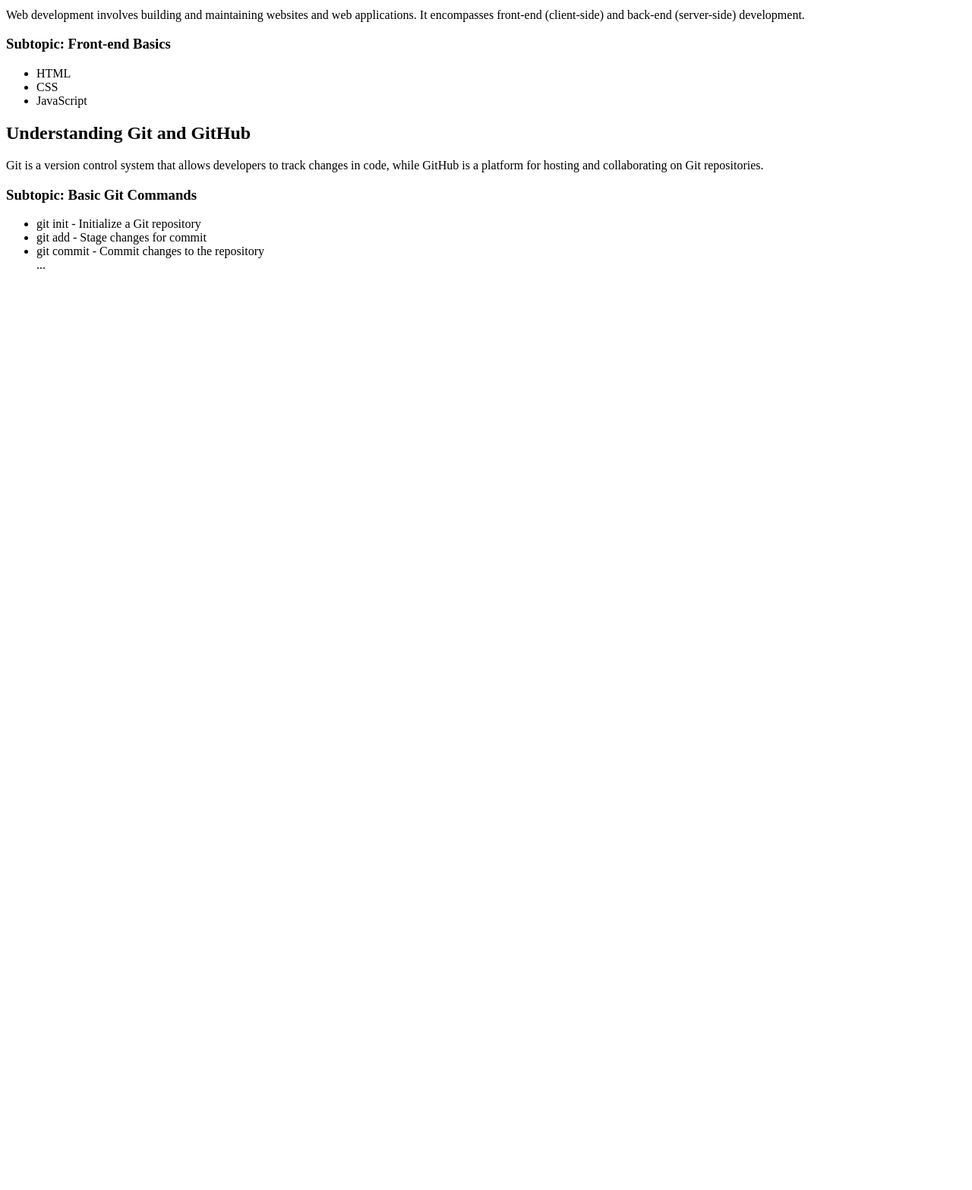
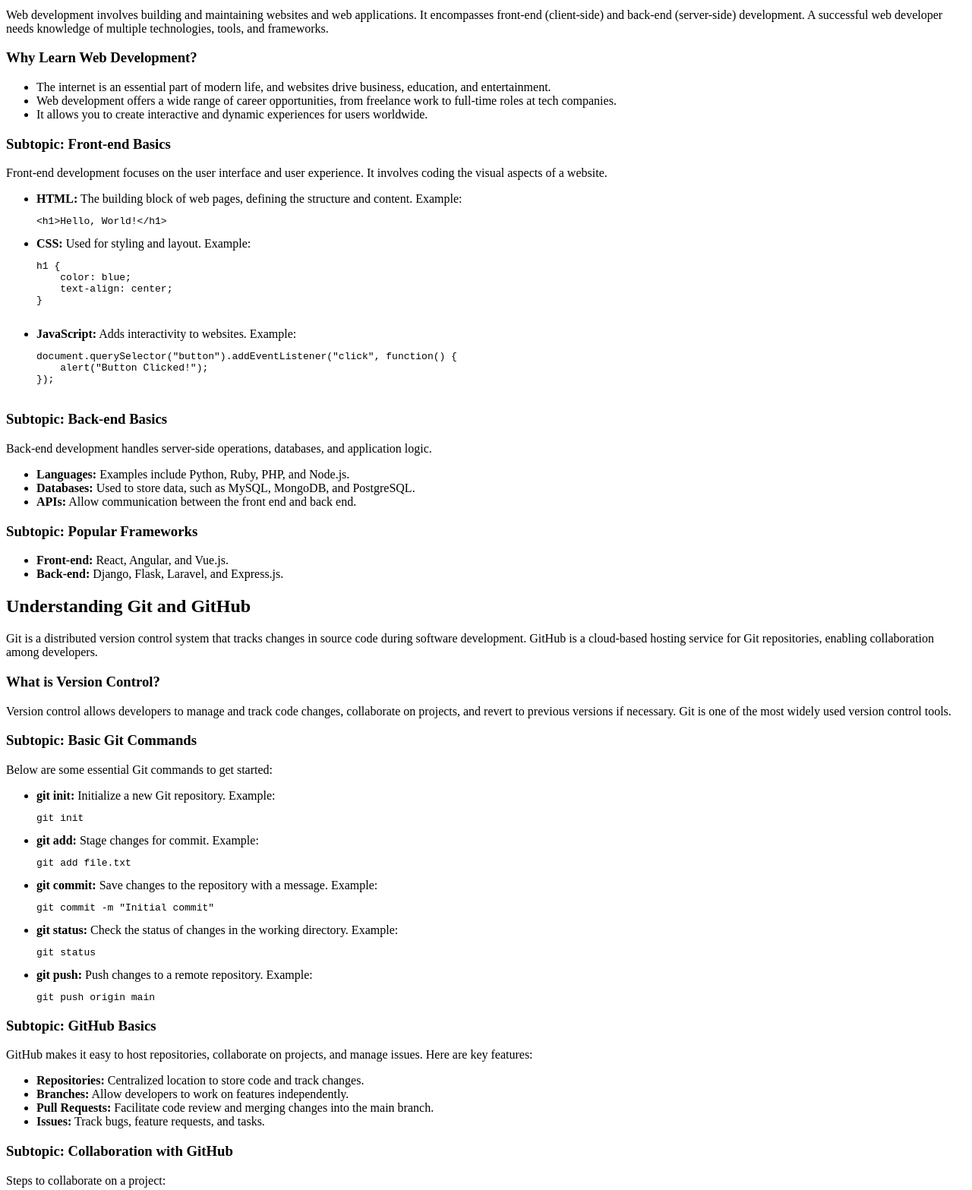
Before and after one commit to a0311759/Blog, a plain HTML site: page index.html in a window 1280 px wide. Shown: the part 2420-3987 px from the top of the page at 76% size. Before the commit the page ends 2794 px from the top, so only its background shows below. Drawn offline with Linux system fonts and the light colour scheme.

Commit message:
Update index.html

```diff
--- a/index.html
+++ b/index.html
@@ -162,27 +162,119 @@
         <!-- Topic 3: Web Development -->
         <div class="topic" id="web-development">
     <h2>Getting Started with Web Development</h2>
-            <p>Web development involves building and maintaining websites and web applications. It encompasses front-end (client-side) and back-end (server-side) development.</p>
+    <p>
+        Web development involves building and maintaining websites and web applications.
+        It encompasses front-end (client-side) and back-end (server-side) development.
+        A successful web developer needs knowledge of multiple technologies, tools, and frameworks.
+    </p>
+
+    <h3>Why Learn Web Development?</h3>
+    <ul>
+        <li>The internet is an essential part of modern life, and websites drive business, education, and entertainment.</li>
+        <li>Web development offers a wide range of career opportunities, from freelance work to full-time roles at tech companies.</li>
+        <li>It allows you to create interactive and dynamic experiences for users worldwide.</li>
+    </ul>
+
     <h3>Subtopic: Front-end Basics</h3>
+    <p>
+        Front-end development focuses on the user interface and user experience. It involves coding the visual aspects of a website.
+    </p>
     <ul>
-                <li>HTML</li>
-                <li>CSS</li>
-                <li>JavaScript</li>
+        <li><strong>HTML:</strong> The building block of web pages, defining the structure and content. Example:
+            <pre>&lt;h1&gt;Hello, World!&lt;/h1&gt;</pre>
+        </li>
+        <li><strong>CSS:</strong> Used for styling and layout. Example:
+            <pre>
+h1 {
+    color: blue;
+    text-align: center;
+}
+            </pre>
+        </li>
+        <li><strong>JavaScript:</strong> Adds interactivity to websites. Example:
+            <pre>
+document.querySelector("button").addEventListener("click", function() {
+    alert("Button Clicked!");
+});
+            </pre>
+        </li>
+    </ul>
+
+    <h3>Subtopic: Back-end Basics</h3>
+    <p>
+        Back-end development handles server-side operations, databases, and application logic.
+    </p>
+    <ul>
+        <li><strong>Languages:</strong> Examples include Python, Ruby, PHP, and Node.js.</li>
+        <li><strong>Databases:</strong> Used to store data, such as MySQL, MongoDB, and PostgreSQL.</li>
+        <li><strong>APIs:</strong> Allow communication between the front end and back end.</li>
+    </ul>
+
+    <h3>Subtopic: Popular Frameworks</h3>
+    <ul>
+        <li><strong>Front-end:</strong> React, Angular, and Vue.js.</li>
+        <li><strong>Back-end:</strong> Django, Flask, Laravel, and Express.js.</li>
     </ul>
 </div>
+
 
         <!-- Topic 4: Git and GitHub -->
         <div class="topic" id="git-github">
     <h2>Understanding Git and GitHub</h2>
-            <p>Git is a version control system that allows developers to track changes in code, while GitHub is a platform for hosting and collaborating on Git repositories.</p>
+    <p>
+        Git is a distributed version control system that tracks changes in source code during software development.
+        GitHub is a cloud-based hosting service for Git repositories, enabling collaboration among developers.
+    </p>
+
+    <h3>What is Version Control?</h3>
+    <p>
+        Version control allows developers to manage and track code changes, collaborate on projects, and revert
+        to previous versions if necessary. Git is one of the most widely used version control tools.
+    </p>
+
     <h3>Subtopic: Basic Git Commands</h3>
+    <p>Below are some essential Git commands to get started:</p>
     <ul>
-                <li>git init - Initialize a Git repository</li>
-                <li>git add - Stage changes for commit</li>
-                <li>git commit - Commit changes to the repository</li>
-                ...
+        <li><strong>git init:</strong> Initialize a new Git repository. Example:
+            <pre>git init</pre>
+        </li>
+        <li><strong>git add:</strong> Stage changes for commit. Example:
+            <pre>git add file.txt</pre>
+        </li>
+        <li><strong>git commit:</strong> Save changes to the repository with a message. Example:
+            <pre>git commit -m "Initial commit"</pre>
+        </li>
+        <li><strong>git status:</strong> Check the status of changes in the working directory. Example:
+            <pre>git status</pre>
+        </li>
+        <li><strong>git push:</strong> Push changes to a remote repository. Example:
+            <pre>git push origin main</pre>
+        </li>
     </ul>
+
+    <h3>Subtopic: GitHub Basics</h3>
+    <p>
+        GitHub makes it easy to host repositories, collaborate on projects, and manage issues. Here are key features:
+    </p>
+    <ul>
+        <li><strong>Repositories:</strong> Centralized location to store code and track changes.</li>
+        <li><strong>Branches:</strong> Allow developers to work on features independently.</li>
+        <li><strong>Pull Requests:</strong> Facilitate code review and merging changes into the main branch.</li>
+        <li><strong>Issues:</strong> Track bugs, feature requests, and tasks.</li>
+    </ul>
+
+    <h3>Subtopic: Collaboration with GitHub</h3>
+    <p>Steps to collaborate on a project:</p>
+    <ol>
+        <li>Fork a repository.</li>
+        <li>Clone it to your local machine using:
+            <pre>git clone https://github.com/username/repo.git</pre>
+        </li>
+        <li>Make changes and push them to your forked repository.</li>
+        <li>Create a pull request to merge your changes into the original repository.</li>
+    </ol>
 </div>
+
     </div>
 
 
```
Lines whose indentation alone changed are shown as unchanged.
